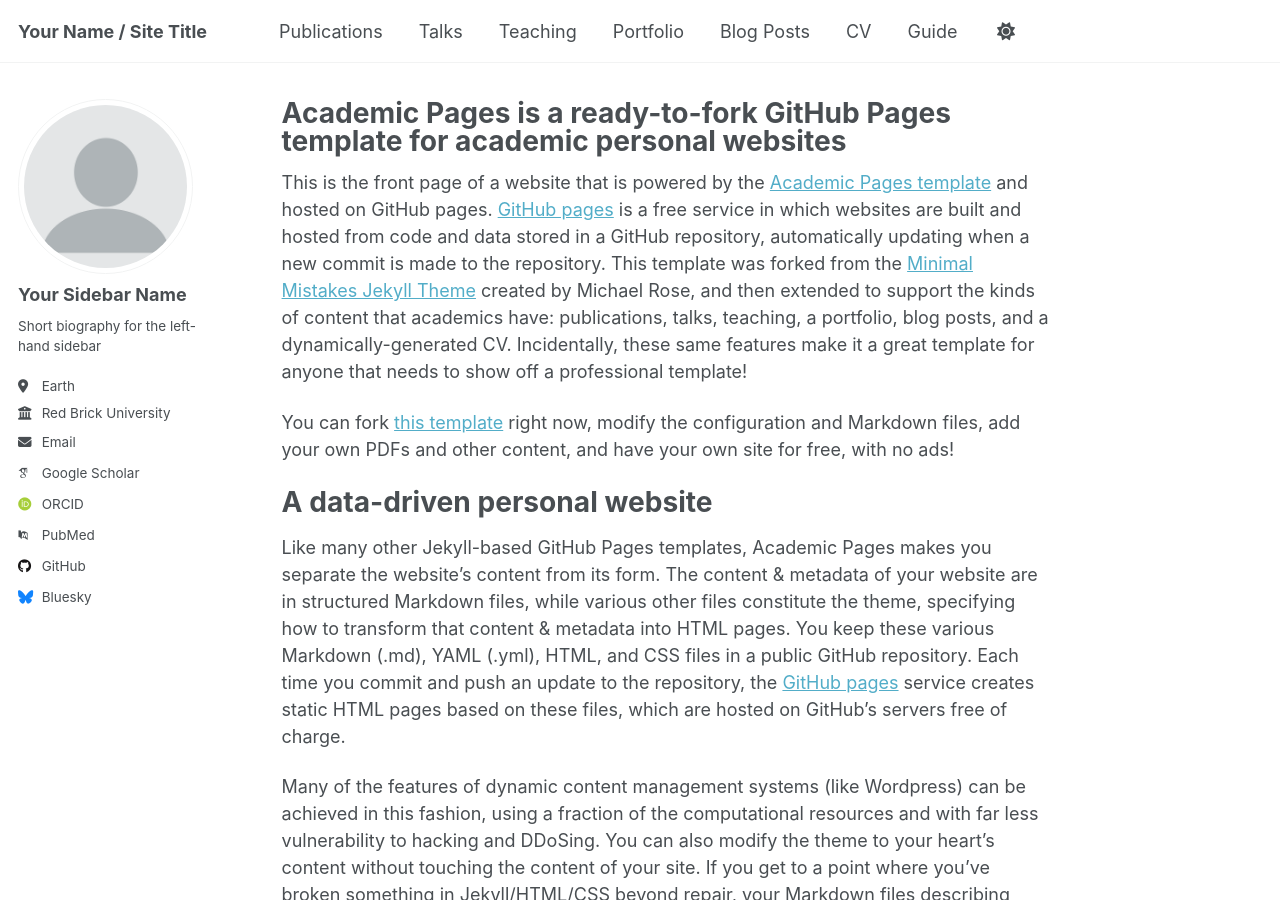
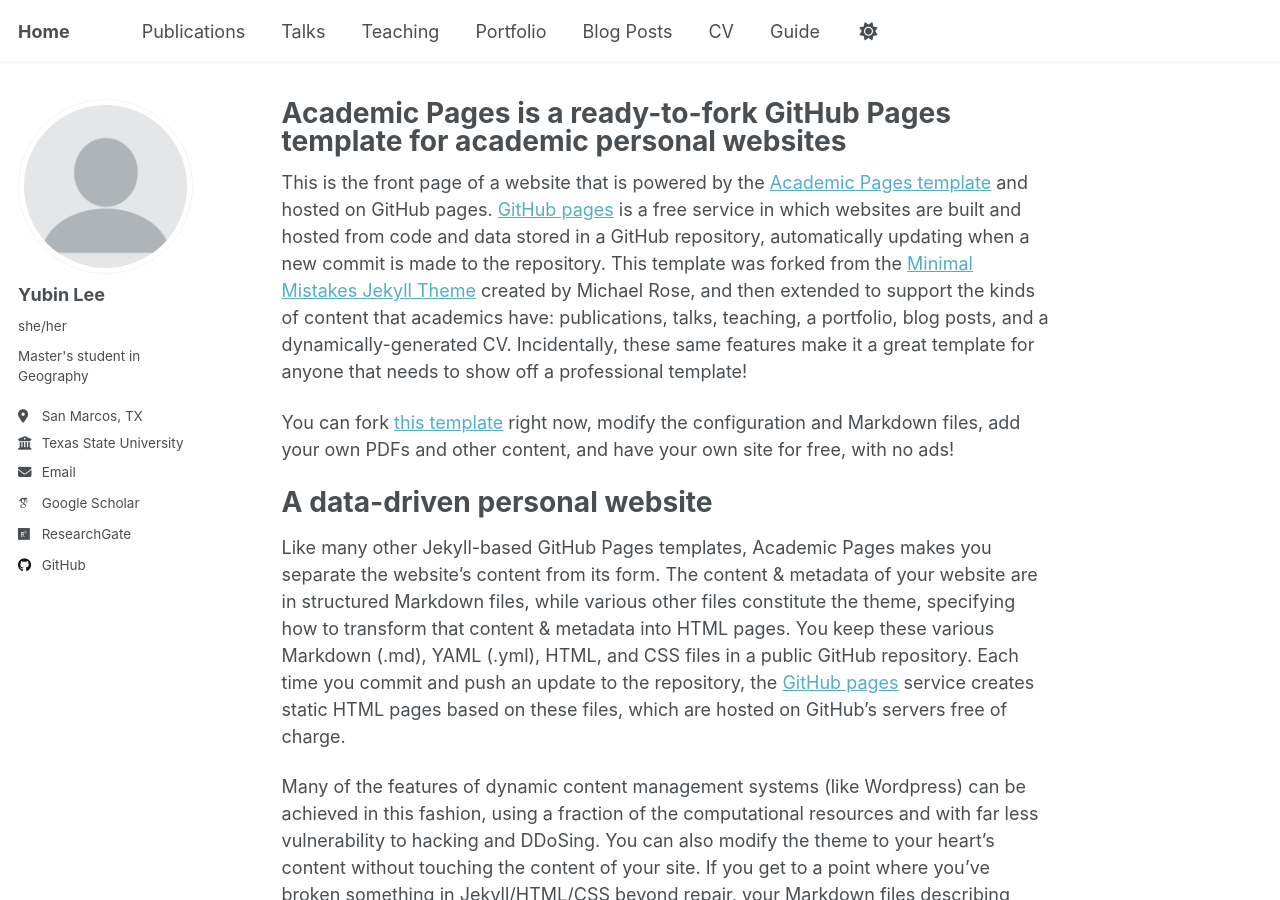
Before and after one commit to wherehaveyubin/wherehaveyubin.github.io, a Jekyll site: the page built from _pages/about.md, in a window 1280 px wide and 900 px high. Built offline with Jekyll 4.4.1, drawn with Linux system fonts in a browser that asks for light colours; some web fonts are replaced; a script that is not in the unit is left out.

Commit message:
Update _config.yml

```diff
--- a/_config.yml
+++ b/_config.yml
@@ -9,7 +9,7 @@
 # Basic Site Settings
 locale                   : "en-US"
 site_theme               : "default" # Currently available options are "default", "air"
-title                    : "Your Name / Site Title"
+title                    : "Home"
 title_separator          : "-"
 name                     : &name "Your Name"
 description              : &description "Your Name's academic portfolio"   # Update this with a general description of your site, this is the default if not overridden by a page
@@ -24,37 +24,37 @@ repository               : "academicpages/academicpages.github.io"
 author:
   # Biographic information
   avatar           : "profile.png"
-  name             : "Your Sidebar Name"
-  pronouns         : # example: "she/her"
-  bio              : "Short biography for the left-hand sidebar"
-  location         : "Earth"
-  employer         : "Red Brick University"
+  name             : "Yubin Lee"
+  pronouns         : "she/her"
+  bio              : "Master's student in Geography"
+  location         : "San Marcos, TX"
+  employer         : "Texas State University"
   uri              : # URL
-  email            : "none@example.org"
+  email            : "gev37@txstate.edu"
 
   # Academic websites
   academia         : # URL
   arxiv            : # URL - Update with the correct link to your profile
-  googlescholar    : "https://scholar.google.com/citations?user=PS_CX0AAAAAJ"
+  googlescholar    : "https://scholar.google.com/citations?user=Xfv0V_wAAAAJ&hl=ko"
   inspire-hep      : # URL
   impactstory      : # URL
-  orcid            : "https://orcid.org/yourorcidurl"
+  orcid            : # ""
   semantic         : # URL
-  pubmed           : "https://www.ncbi.nlm.nih.gov/pubmed/?term=john+snow"
-  researchgate     : # URL
+  pubmed           : # "https://www.ncbi.nlm.nih.gov/pubmed/?term=john+snow"
+  researchgate     : "https://www.researchgate.net/profile/Yubin-Lee-21?ev=hdr_xprf"
   scopus           : # URL
 
   # Repositories and software development
   bitbucket        : # Username - Update with your username on the site
   codepen          : # Username
   dribbble         : # Username
-  github           : "academicpages"
+  github           : "https://github.com/wherehaveyubin"
   kaggle           : # Username
   stackoverflow    : # User number or user number and name (i.e., use "1" or "1/jeff-atwood")
 
   # Social media
   artstation       : # Username
-  bluesky          : "bsky.app" # Replace this with you Bluesky username
+  bluesky          : #"bsky.app" # Replace this with you Bluesky username
   facebook         : # Username
   flickr           : # Username
   foursquare       : # Username
```
